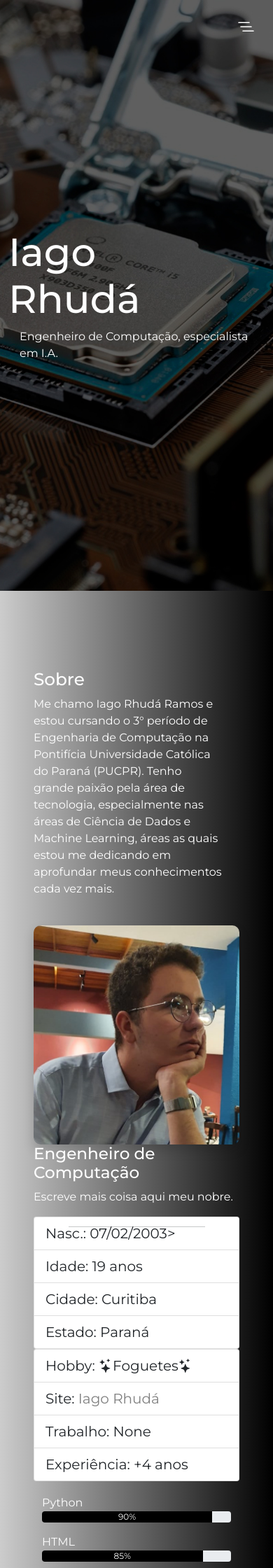
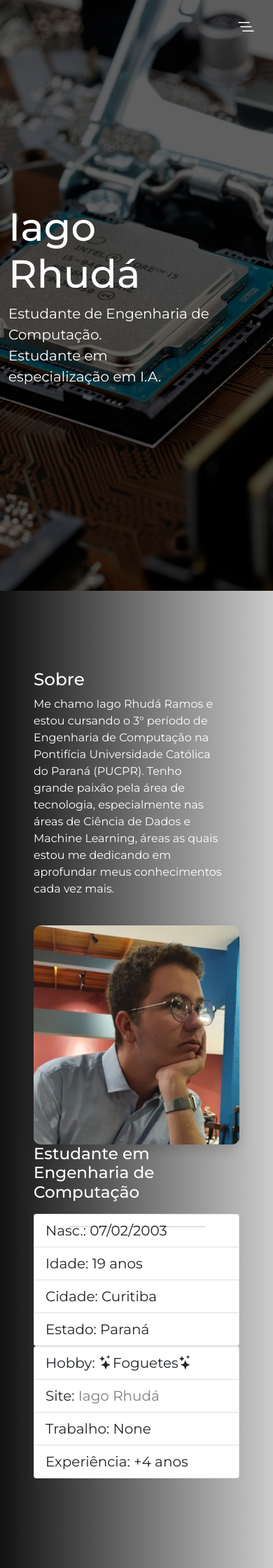
Before and after one commit to iago-rhuda/portfolio-site, a Flask app: page / in a window 390 px wide. Shown: the top 2240 px of the page at 70% size. Run offline with Flask 2, Linux system fonts and the light colour scheme; some libraries are stand-ins or nearby versions.

Commit message:
Last Atualization

```diff
--- a/static/style.css
+++ b/static/style.css
@@ -27,7 +27,7 @@ body {
   font-family: Montserrat, Arial;
   width: 100%;
   height: 100%;
-  background:-webkit-gradient(linear, left top, right top, from(#CCCCCC), to(#000000));
+  background:-webkit-gradient(linear, left top, right top, from(#101010), to(#CCCCCC));
 }
 .vizualizacao{
   height: 100vh;
@@ -42,7 +42,7 @@ body {
   top: 0;
   left: 0;
   bottom: 0;
-  background: rgb(16, 16, 16);
+  background: #101010;
   overflow-y: auto;
   width: 300px;
   transition: all ease-in-out 0.5s;
@@ -133,7 +133,11 @@ section#inicio h2{
   margin-right: 6rem;
 }
 section#inicio span#subtitle{
-  margin-left: 1rem;
+  margin-right: 2.5rem;
+  font-size: 1.25rem;
+}
+section#inicio span#subtitle2{
+  margin-right: 6.25rem;
   font-size: 1.25rem;
 }
 /* fim das configurações da section "inicio" */
@@ -258,7 +262,7 @@ i.menu-mobile{
   left: 0;
 }
   /* media querie para menu mobile */
-  @media (max-width: 1024px) {
+  @media (max-width: 1024px){
     #header {
       left: -300px;
     }
@@ -269,11 +273,52 @@ i.menu-mobile{
       font-size: 3.5rem ;
     }
     section#inicio span#subtitle{
-      margin-right: 0;
-      font-size: 1rem;
+      margin-right: 2.5rem;
+      font-size: 1.25rem;
+    }
+    section#inicio span#subtitle2{
+      margin-right: 6.25rem;
+      font-size: 1.25rem;
     }
     #main{
         margin-left: 0;
+    }
+  }
+  @media (max-width: 450px){
+    section#header {
+      left: -300px;
+    }
+    i.menu-mobile{
+      display: flex;
+    }
+    section#inicio h2{
+      font-size: 3.5rem ;
+    }
+    section#inicio span#subtitle{
+      margin-right: 2.5rem;
+      font-size: 1.25rem;
+    }
+    section#inicio span#subtitle2{
+      margin-right: 6.25rem;
+      font-size: 1.25rem;
+    }
+    section#main{
+        margin-left: 0;
+    }
+    section#habilidades{
+      height: 100vh;
+      padding-top: 25rem;
+    }
+    section#curriculo{
+        height: 100vh;
+        padding-top: 35rem;
+    }
+    section#portfolio{
+        height: 100vh;
+        padding-top: 35rem;
+    }
+    section#contato{
+        padding-top: 400rem;
     }
   }
   /* fim da media querie para menu mobile */
@@ -331,7 +376,7 @@ i.menu-mobile{
       position: static;
       width: auto;
       padding: 20px 15px;
-      background-color: -webkit-gradient(linear, left top, right top, from(#CCCCCC), to(#000000));;
+      background-color: -webkit-gradient(linear, left top, right top, from(#101010), to(#CCCCCC));
     }
   }
   /* fim da media querie para footer mobile */
--- a/templates/index.html
+++ b/templates/index.html
@@ -68,7 +68,8 @@
         <section id="inicio" class="row m-0 p-0">
             <div class="col-md-7 d-flex justify-content-center align-items-center flex-column">
                 <h2 class="text-white">Iago Rhudá</h2>
-                <span id="subtitle" class="text-white text-shadow">Engenheiro de Computação, especialista em I.A.</span>
+                <span id="subtitle" class="text-white text-shadow">Estudante de Engenharia de Computação.</span>
+                <span id="subtitle2" class="text-white text-shadow">Estudante em especialização em I.A.</span>
             </div>
         </section>
 
@@ -85,14 +86,16 @@
                     <img class="img-fluid shadow img-iago" src="{{url_for('static', filename='img/img iago.jpeg')}}" alt="Foto do Iago" data-anime="left">
                 </div>
                 <div class="col-md-8 text-white" data-anime="right">
-                    <h3>Engenheiro de Computação</h3>
+                    <h3>Estudante em Engenharia de Computação</h3>
+                    <!--
                     <p class="text-white">Escreve mais coisa aqui meu nobre.</p>
+                    -->
 
                     <div class="row mt-3 mb-3">
                         <div class="col-md-6">
                             <ul class="list-group fs-5">
                                 <li class="list-group-item">
-                                    Nasc.: <span>07/02/2003></span>
+                                    Nasc.: <span>07/02/2003</span>
                                 </li>
                                 <li class="list-group-item">
                                     Idade: <span>19 anos</span>
```
Also changed, not shown: README.md.
